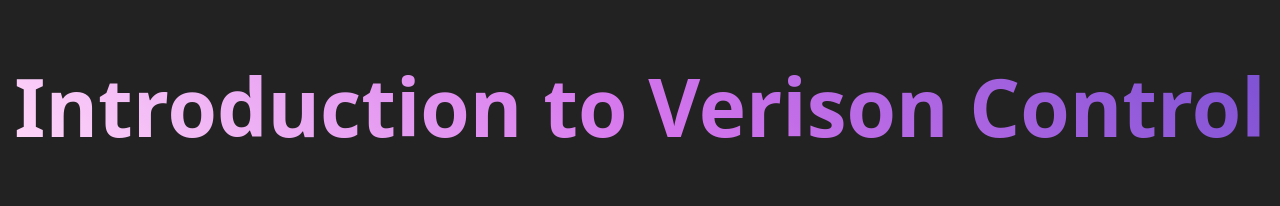
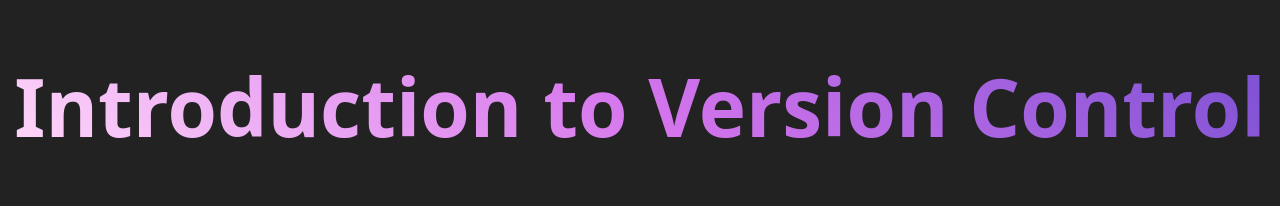
Before and after one commit to gjonhajdari/git-workshop-test, a plain HTML site: page index.html in a window 1280 px wide. Shown: the part 244-450 px from the top of the page. Drawn offline with Linux system fonts and the light colour scheme.

Commit message:
drejtshkrimori

```diff
--- a/index.html
+++ b/index.html
@@ -12,7 +12,7 @@
 <body>
 
   <div>
-    <h1>Introduction to Verison Control</h1>
+    <h1>Introduction to Version Control</h1>
     <button>Apply for workshop</button>
   </div>
 
```
